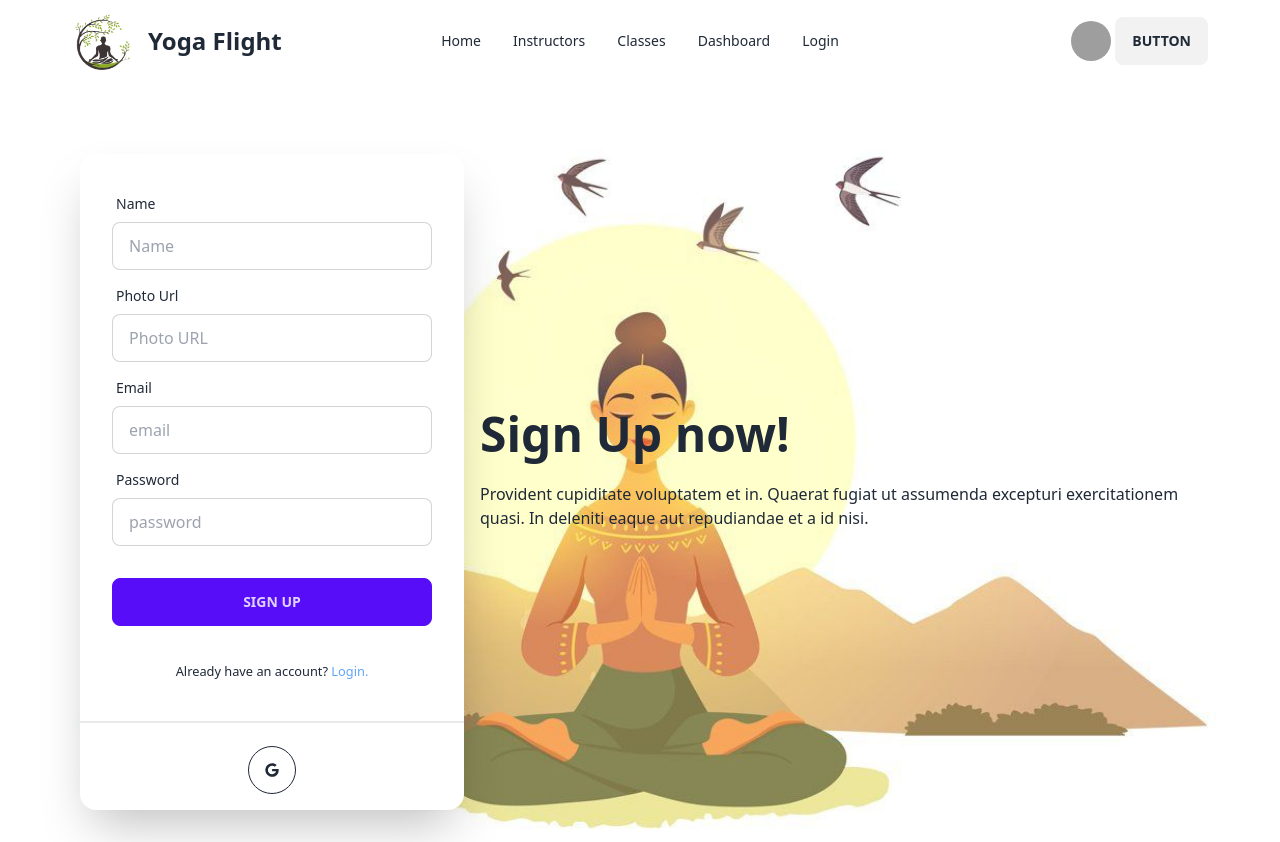
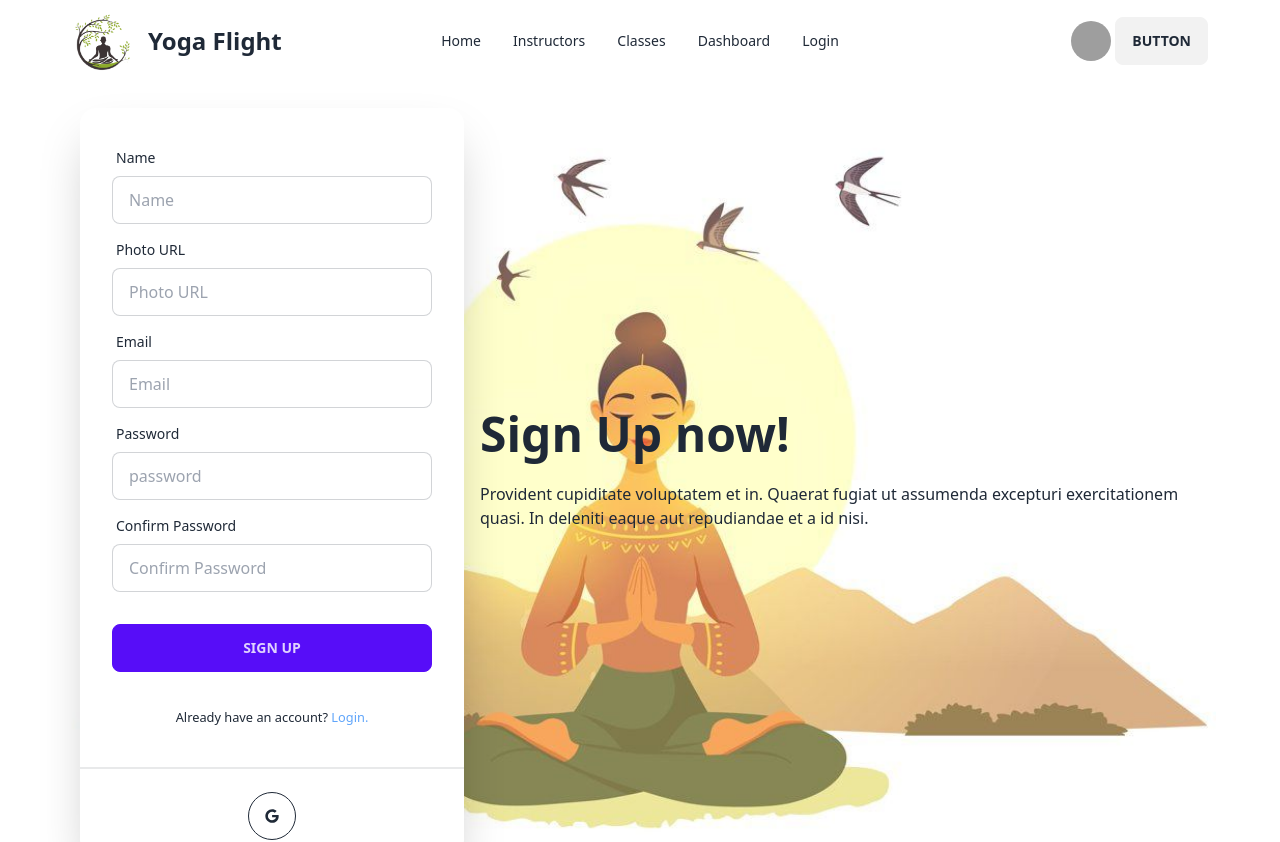
Before and after one commit to ImranSarkerWeb/yoga-flight-school, a React (Vite) app: page /signup in a window 1280 px wide. Shown: the top 842 px of the page. Built offline with nearby package versions, Linux system fonts and the light colour scheme; grey boxes are pictures that could not be loaded.

Commit message:
react hook form validation added to signup page

```diff
--- a/index.html
+++ b/index.html
@@ -1,13 +1,16 @@
 <!DOCTYPE html>
-<html lang="en">
+<html lang="en" data-theme="light">
+
 <head>
   <meta charset="UTF-8" />
   <link rel="icon" type="image/svg+xml" href="/vite.svg" />
   <meta name="viewport" content="width=device-width, initial-scale=1.0" />
   <title>Vite + React</title>
 </head>
+
 <body>
   <div id="root"></div>
   <script type="module" src="/src/main.jsx"></script>
 </body>
+
 </html>
--- a/src/pages/SignUp/SignUp.jsx
+++ b/src/pages/SignUp/SignUp.jsx
@@ -9,6 +9,7 @@ const SignUp = () => {
     watch,
     formState: { errors },
   } = useForm();
+  const password = watch("password", "");
   const onSubmit = (data) => console.log(data);
 
   return (
@@ -35,36 +36,50 @@ const SignUp = () => {
                 className="input input-bordered"
               />
               {errors.name?.type === "required" && (
-                <p role="alert">First name is required</p>
+                <p role="alert" className="text-red-500">
+                  First name is required
+                </p>
               )}
             </div>
             <div className="form-control">
               <label className="label">
-                <span className="label-text">Photo Url</span>
+                <span className="label-text">Photo URL</span>
               </label>
               <input
                 type="text"
-                required
-                name="photo"
+                id="photo"
                 placeholder="Photo URL"
                 className="input input-bordered"
+                {...register("photo", { required: "Photo URL is required." })}
               />
+              {errors.photo && (
+                <p role="alert" className="text-red-500">
+                  {errors.photo.message}
+                </p>
+              )}
             </div>
+
             <div className="form-control">
               <label className="label">
                 <span className="label-text">Email</span>
               </label>
               <input
-                {...register("mail", { required: "Email Address is required" })}
-                aria-invalid={errors.mail ? "true" : "false"}
-                name="email"
                 type="email"
-                placeholder="email"
+                id="email"
+                placeholder="Email"
                 className="input input-bordered"
+                {...register("email", {
+                  required: "Email Address is required.",
+                  pattern: {
+                    value: /^[A-Z0-9._%+-]+@[A-Z0-9.-]+\.[A-Z]{2,}$/i,
+                    message: "Invalid email address.",
+                  },
+                })}
+                aria-invalid={errors.email ? "true" : "false"}
               />
-              {errors.mail && (
+              {errors.email && (
                 <p role="alert" className="text-red-500">
-                  {errors.mail?.message}
+                  {errors.email.message}
                 </p>
               )}
             </div>
@@ -74,20 +89,46 @@ const SignUp = () => {
               </label>
               <input
                 {...register("password", {
-                  pattern: /^[A-Za-z]+$/i,
-                  required: true,
-                  maxLength: 31,
+                  required: "Password is required.",
+                  minLength: {
+                    value: 6,
+                    message: "Password must be at least 6 characters long.",
+                  },
+                  pattern: {
+                    value: /(?=.*[A-Z])(?=.*[@#$%^&+=])/,
+                    message:
+                      "Password must contain a capital letter and a special character.",
+                  },
                 })}
                 placeholder="password"
                 name="password"
                 className="input input-bordered"
               />
-              {errors.name?.type === "required" && (
-                <p role="alert" className="text-red-700">
-                  Password is required
-                </p>
+              {errors.password && (
+                <p className="text-red-500">{errors.password.message}</p>
               )}
             </div>
+            <div className="form-control">
+              <label className="label">
+                <span className="label-text">Confirm Password</span>
+              </label>
+              <input
+                type="password"
+                placeholder="Confirm Password"
+                name="confirmPassword"
+                className="input input-bordered"
+                required
+                {...register("confirmPassword", {
+                  required: "Confirm Password is required.",
+                  validate: (value) =>
+                    value === password || "Passwords do not match.",
+                })}
+              />
+              {errors.confirmPassword && (
+                <p className="text-red-500">{errors.confirmPassword.message}</p>
+              )}
+            </div>
+
             <div className="form-control mt-6">
               <input
                 className="btn btn-primary"
```
Lines whose indentation alone changed are shown as unchanged.
